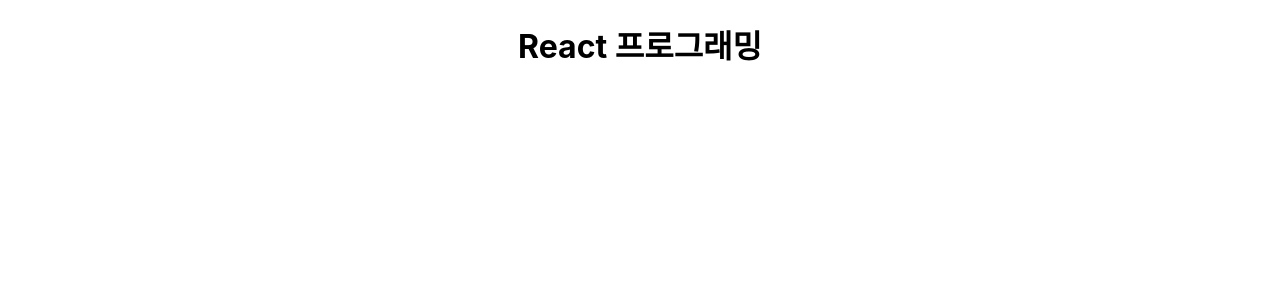
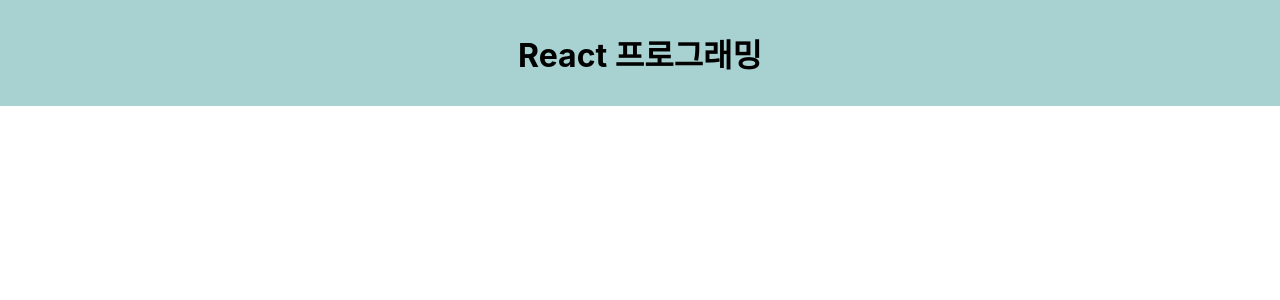
Before and after one commit to patulus/kit-CD0090_02, a React (Create React App) app in the folder w24w11-song-list/: page / in a window 1280 px wide. Shown: the top 300 px of the page. Built offline with nearby package versions, Linux system fonts and the light colour scheme.

Commit message:
song-list 프로젝트 시작

```diff
--- a/w24w11-song-list/src/App.css
+++ b/w24w11-song-list/src/App.css
@@ -1,38 +1,6 @@
-.App {
+h1 {
   text-align: center;
+  margin: 0px;
+  padding: 30px;
+  background-color: #A8D1D1;
 }
-
-.App-logo {
-  height: 40vmin;
-  pointer-events: none;
-}
-
-@media (prefers-reduced-motion: no-preference) {
-  .App-logo {
-    animation: App-logo-spin infinite 20s linear;
-  }
-}
-
-.App-header {
-  background-color: #282c34;
-  min-height: 100vh;
-  display: flex;
-  flex-direction: column;
-  align-items: center;
-  justify-content: center;
-  font-size: calc(10px + 2vmin);
-  color: white;
-}
-
-.App-link {
-  color: #61dafb;
-}
-
-@keyframes App-logo-spin {
-  from {
-    transform: rotate(0deg);
-  }
-  to {
-    transform: rotate(360deg);
-  }
-}
--- a/w24w11-song-list/src/App.js
+++ b/w24w11-song-list/src/App.js
@@ -2,10 +2,16 @@ import './App.css'
 
 function App() {
   return (
-    <div className='App'>
-      <h1>React 프로그래밍</h1>
+    <div>
+      <Header />
     </div>
   )
 }
 
+function Header() {
+  return (
+    <h1>React 프로그래밍</h1>
+  )
+}
+
 export default App
```
